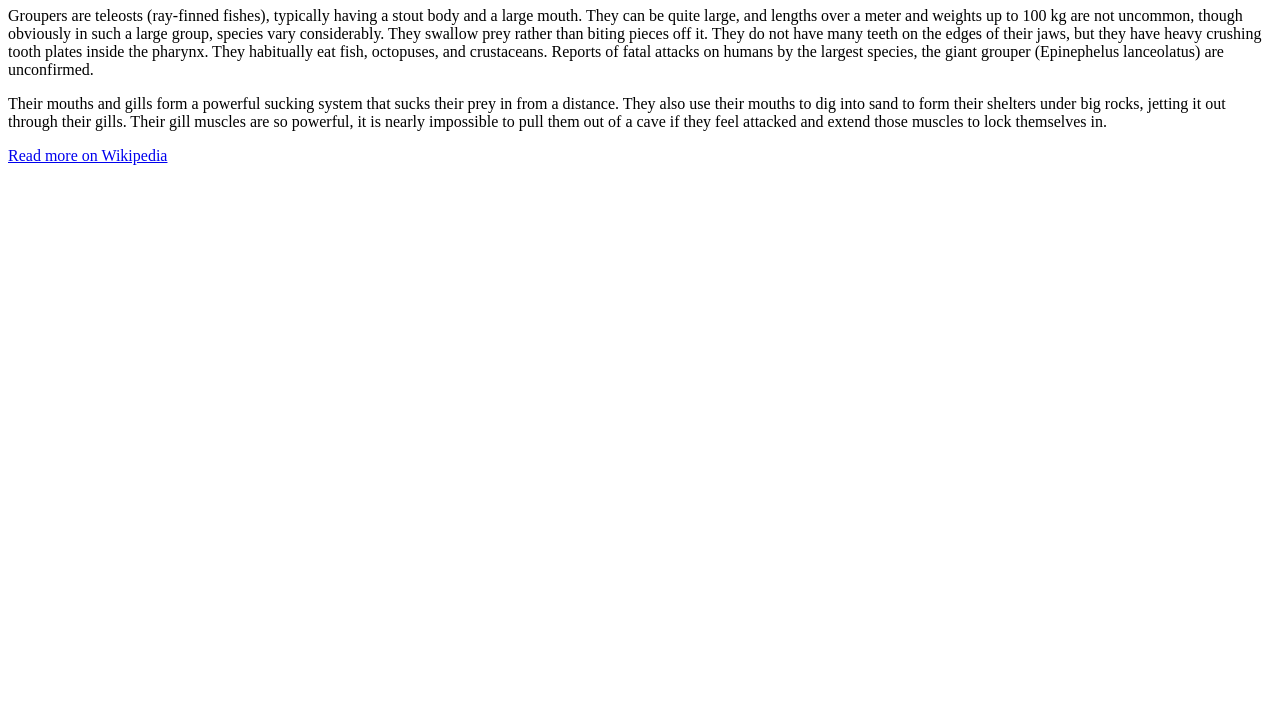
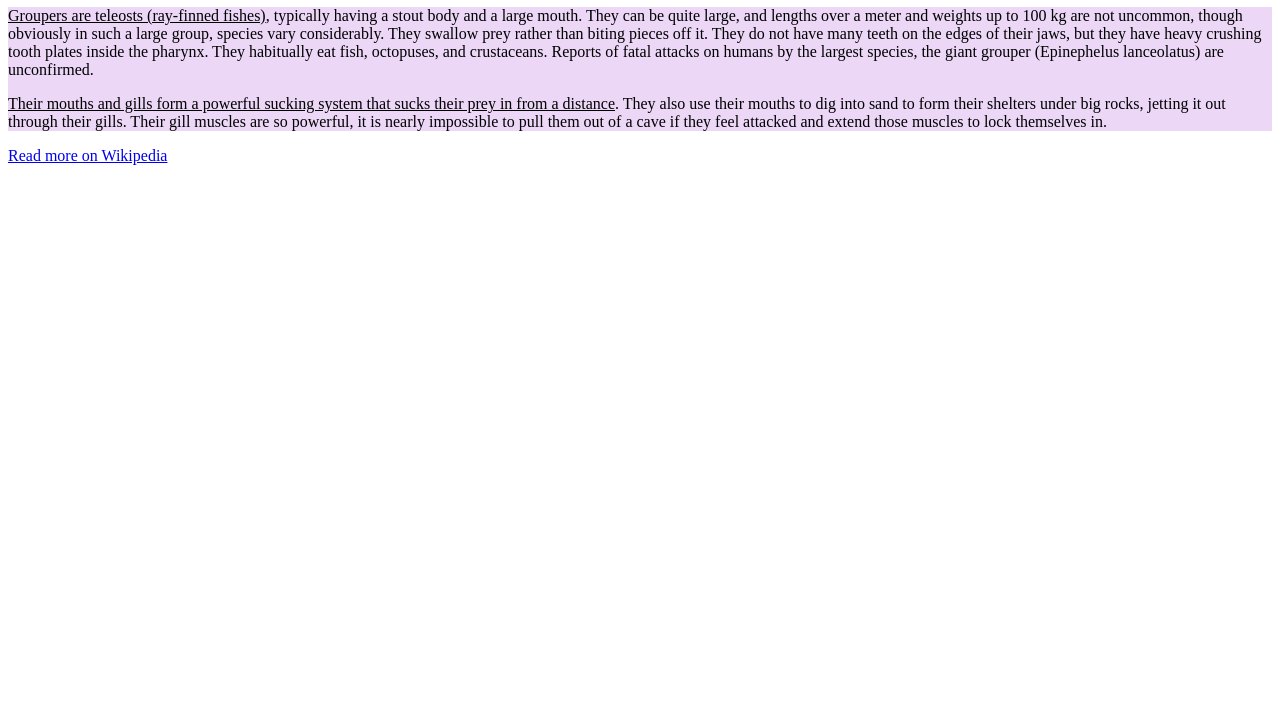
Before and after one commit to BobaFett24/5-1-CSS-Grouping-Elements, a plain HTML site: page index.html in a window 1280 px wide. Shown: the part 73-800 px from the top of the page. Drawn offline with Linux system fonts and the light colour scheme.

Commit message:
doneeeee

```diff
--- a/index.html
+++ b/index.html
@@ -4,17 +4,22 @@
         <meta charset="utf-8">
         <title>Challenge: Group the groupers</title>
         <style>
-
+            .first-sentence{
+                text-decoration: underline;
+            }
+            .info{
+                background-color: rgb(236, 215, 247);
+            }
         </style>
     </head>
     <body>
 
         <h1>Groupers</h1>
 
-        <p>Groupers are teleosts (ray-finned fishes), typically having a stout body and a large mouth. They can be quite large, and lengths over a meter and weights up to 100 kg are not uncommon, though obviously in such a large group, species vary considerably. They swallow prey rather than biting pieces off it. They do not have many teeth on the edges of their jaws, but they have heavy crushing tooth plates inside the pharynx. They habitually eat fish, octopuses, and crustaceans. Reports of fatal attacks on humans by the largest species, the giant grouper (Epinephelus lanceolatus) are unconfirmed.</p>
+        <div class="info"><p><span class="first-sentence">Groupers are teleosts (ray-finned fishes)</span>, typically having a stout body and a large mouth. They can be quite large, and lengths over a meter and weights up to 100 kg are not uncommon, though obviously in such a large group, species vary considerably. They swallow prey rather than biting pieces off it. They do not have many teeth on the edges of their jaws, but they have heavy crushing tooth plates inside the pharynx. They habitually eat fish, octopuses, and crustaceans. Reports of fatal attacks on humans by the largest species, the giant grouper (Epinephelus lanceolatus) are unconfirmed.</p>
 
-        <p>Their mouths and gills form a powerful sucking system that sucks their prey in from a distance. They also use their mouths to dig into sand to form their shelters under big rocks, jetting it out through their gills. Their gill muscles are so powerful, it is nearly impossible to pull them out of a cave if they feel attacked and extend those muscles to lock themselves in.</p>
-
+        <p><span class="first-sentence">Their mouths and gills form a powerful sucking system that sucks their prey in from a distance</span>. They also use their mouths to dig into sand to form their shelters under big rocks, jetting it out through their gills. Their gill muscles are so powerful, it is nearly impossible to pull them out of a cave if they feel attacked and extend those muscles to lock themselves in.</p>
+        </div>
         <a href="http://en.wikipedia.org/wiki/Grouper">Read more on Wikipedia</a>
 
     </body>
```
